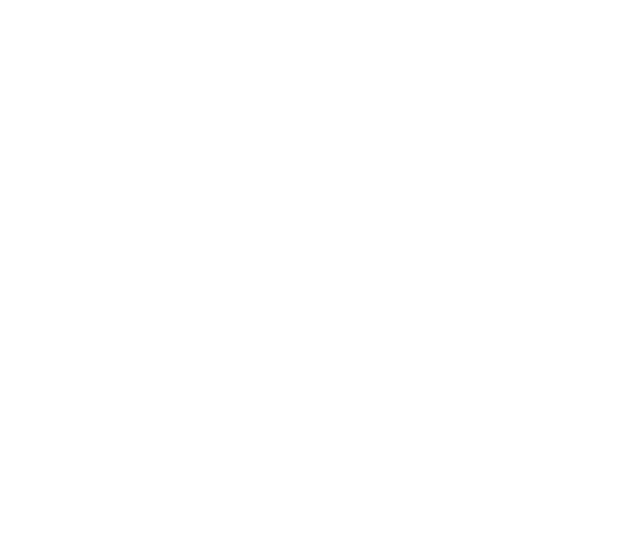
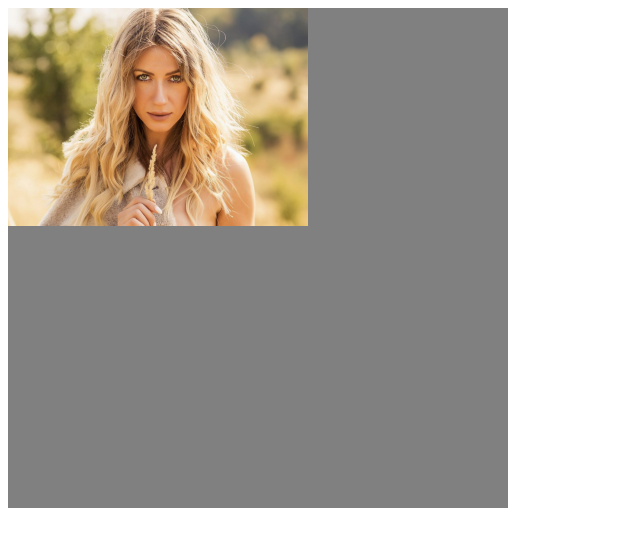
Before and after one commit to AlexanderKopyl/BattleCity, a plain HTML site: page index.html in a window 1280 px wide. Shown: the whole page, without its empty margins (0-640 px from the left). Drawn offline with Linux system fonts and the light colour scheme.

Commit message:
Add Container,Sprite,Loader,Render

```diff
--- /dev/null
+++ b/engine/Container.js
@@ -0,0 +1,31 @@
+;(function () {
+    'use strict';
+
+    class Container {
+        constructor() {
+            this.displayObjects = []
+
+        }
+
+
+        add (displayObjects) {
+            if(!this.displayObjects.includes(displayObjects)){
+                this.displayObjects.push(displayObjects)
+            }
+        }
+
+        remove () {
+
+        }
+
+        draw (canvas,context) {
+            for (const displayObjects of this.displayObjects){
+                displayObjects.draw(canvas,context);
+            }
+        }
+    }
+
+    window.GameEngine = window.GameEngine || {};
+    window.GameEngine.Container = Container;
+
+})();
--- a/engine/Loader.js
+++ b/engine/Loader.js
@@ -6,7 +6,7 @@
             this.loadOrder = {
                 images: [],
                 jsons: []
-            }
+            };
 
             this.resources = {
                 images: [],
@@ -21,7 +21,12 @@
         addJson(name, address) {
             this.loadOrder.jsons.push({name, address})
         }
-
+        getImage(name){
+            return this.resources.images[name]
+        }
+        getJson(name){
+            return this.resources.jsons[name]
+        }
         load(callback) {
             const promises = [];
 
--- /dev/null
+++ b/engine/Renderer.js
@@ -0,0 +1,62 @@
+;(function () {
+    'use strict';
+
+    class Renderer {
+        constructor(args = {}) {
+            this.canvas = document.createElement('canvas');
+            this.context = this.canvas.getContext('2d');
+
+            this.canvas.width = args.width || 50;
+            this.canvas.height = args.height || 50;
+            this.background = args.background || "black";
+
+            this.update = args.update || (() => {
+            });
+
+            this.stage = new GameEngine.Container();
+
+            requestAnimationFrame((timestamp) => this.tick(timestamp))
+        }
+
+        get displayObjects () {
+            return _getDisplayObjects(this.stage);
+
+            function _getDisplayObjects (container,result = []) {
+                for (const displayObject of container.displayObjects){
+                    if (displayObject instanceof GameEngine.Container){
+                        _getDisplayObjects(displayObject,result)
+                    }
+                    else {
+                        result.push(displayObject)
+                    }
+                }
+                return result
+            }
+        }
+        tick(timestamp) {
+
+            this.update(timestamp);
+
+            this.clear();
+            this.render();
+
+            requestAnimationFrame((timestamp) => this.tick(timestamp))
+        }
+
+        render() {
+            this.stage.draw(this.canvas, this.context)
+        }
+
+        clear() {
+
+            this.context.fillStyle = this.background;
+            this.context.beginPath();
+            this.context.rect(0, 0, this.canvas.width, this.canvas.height);
+            this.context.fill();
+        }
+    }
+
+    window.GameEngine = window.GameEngine || {};
+    window.GameEngine.Renderer = Renderer;
+
+})();
--- /dev/null
+++ b/engine/Sprite.js
@@ -0,0 +1,92 @@
+;(function () {
+    'use strict';
+
+    class Sprite {
+        constructor(texture, args = {}) {
+            this.texture = texture;
+
+            const frame = args.frame || {};
+
+            this.frame = {
+                x: frame.x || 0,
+                y: frame.y || 0,
+                width: frame.width || texture.width,
+                height: frame.height || texture.height
+            };
+
+            this.x = args.x || 0;
+            this.y = args.y || 0;
+
+            this.anchorX = args.anchorX || 0;
+            this.anchorY = args.anchorY || 0;
+
+            this.width = args.width || this.frame.width;
+            this.height = args.height || this.frame.height;
+            if (args.scale !== undefined) {
+                this.setScale(args.scale)
+            }
+        }
+
+        setScale(value) {
+            this.scaleX = value;
+            this.scaleY = value;
+        }
+
+        get scaleX() {
+            return this.width / this.frame.width
+        }
+
+        get absoluteX() {
+            return this.x - this.anchorX * this.width
+        }
+
+        set absoluteX(value) {
+            this.x = value + this.anchorX * this.width;
+            return value
+        }
+
+        get absoluteY() {
+            return this.y - this.anchorY * this.height
+        }
+
+        set absoluteY(value) {
+            this.y = value + this.anchorY * this.height;
+            return value
+        }
+
+        set scaleX(value) {
+            this.width = this.frame.width * value;
+            return value
+        }
+
+        set scaleY(value) {
+            this.height = this.frame.height * value;
+            return value
+        }
+
+        get scaleY() {
+            return this.height / this.frame.height
+        }
+
+        draw(canvas, context) {
+            context.drawImage(
+                this.texture,
+
+                this.frame.x,
+                this.frame.y,
+                this.frame.width,
+                this.frame.height,
+
+                this.absoluteX,
+                this.absoluteY,
+
+                this.width,
+                this.height
+            )
+        }
+    }
+
+    window.GameEngine = window.GameEngine || {};
+    window.GameEngine.Sprite = Sprite;
+
+})();
--- a/index.html
+++ b/index.html
@@ -10,19 +10,50 @@
 <body>
 
 <script src="/engine/Loader.js"></script>
+<script src="/engine/Renderer.js"></script>
+<script src="/engine/Sprite.js"></script>
+<script src="/engine/Container.js"></script>
+
 <script>
 
-    const {Loader} = GameEngine;
+    const {Loader,Renderer,Sprite} = GameEngine;
+    let sprite = null;
+
     const loader = new Loader;
+    const renderer = new Renderer({
+        width:500,
+        height:500,
+        background:"gray",
+
+        update(timestamp){
+            if(!sprite){
+                return
+            }
+            // sprite.frame.x = sprite.texture.width / 2 + 200 * Math.cos(timestamp / 200 );
+            // sprite.frame.y = sprite.texture.height / 2 + 200 * Math.sin( timestamp / 200);
+            // //
+            // sprite.x = renderer.canvas.width / 2 + 200 * Math.cos(timestamp / 200 );
+            // sprite.y = renderer.canvas.height / 2 + 200 * Math.sin( timestamp / 200);
+
+        }
+    });
+    document.body.append(renderer.canvas);
     loader.addImage("test",'static/test.png');
     loader.addJson("persons",'persons.json');
-    loader.load(() => {
-        console.log('Images loaded')
-    });
-    // Loader.loadImage("static/test.png").then(image => {
-    //     console.log(image);
-    //     document.body.append(image)
-    // })
+
+    loader.load(()=>{
+        sprite = new Sprite(loader.getImage('test'),{
+            scale:0.25,
+            anchorX:0.5,
+            anchorY:0.5,
+        });
+        renderer.stage.add(sprite);
+
+        sprite.absoluteX = 0;
+        sprite.absoluteY = 0;
+    })
+
+
 </script>
 </body>
 </html>
```
